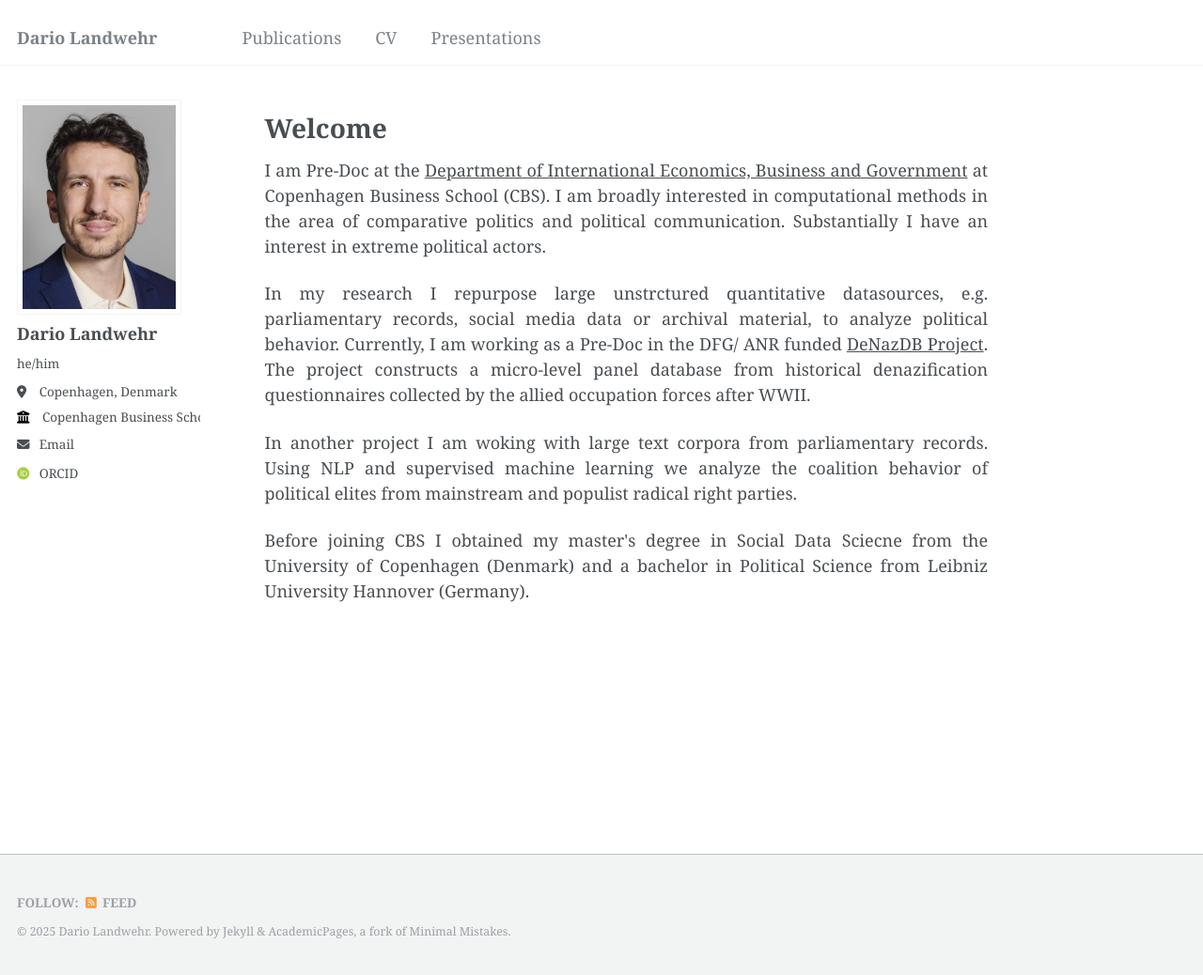
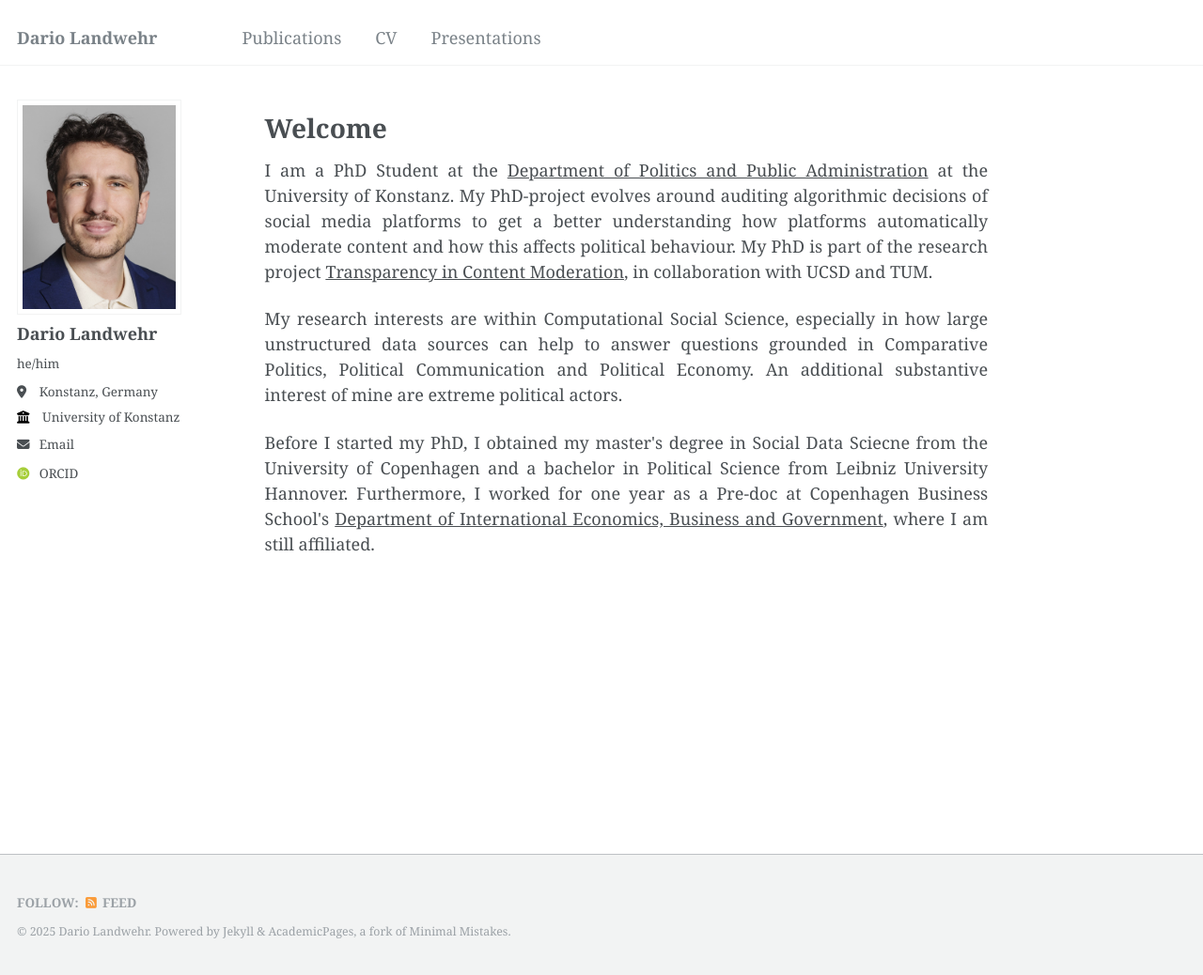
Before and after one commit to DarioLandwehr/DarioLandwehr.github.io, a Jekyll site: the page built from _pages/about.md, in a window 1280 px wide and 1038 px high. Shown: the whole window at 94% size. Built offline with Jekyll 4.4.1, drawn with Linux system fonts in a browser that asks for light colours; some web fonts are replaced.

Commit message:
landing page updated

```diff
--- a/_config.yml
+++ b/_config.yml
@@ -25,10 +25,10 @@ author:
   name             : "Dario Landwehr"
   pronouns         : "he/him"
   bio              : #"Computational Social Science"
-  location         : "Copenhagen, Denmark"
-  employer         : "Copenhagen Business School"
+  location         : "Konstanz, Germany"
+  employer         : "University of Konstanz"
   uri              : # URL
-  email            : "dr.egb@cbs.dk"
+  email            : "dario.landwehr[at]uni-konstanz.de"
 
   # Academic websites
   arxiv            : # URL - Update with the correct link to your profile
--- a/_pages/about.md
+++ b/_pages/about.md
@@ -9,10 +9,8 @@ redirect_from:
 
 Welcome
 ===============
-<p style='text-align: justify;'> I am Pre-Doc at the <a href="https://www.cbs.dk/en/research/departments-and-centres/department-of-international-economics-government-and-business/staff/dregb">Department of International Economics, Business and Government</a> at Copenhagen Business School (CBS). I am broadly interested in computational methods in the area of comparative politics and political communication. Substantially I have an interest in extreme political actors. </p>
+<p style='text-align: justify;'> I am a PhD Student at the <a href="https://www.polver.uni-konstanz.de/cnc/people/phd-students/dario-landwehr/">Department of Politics and Public Administration</a> at the University of Konstanz. My PhD-project evolves around auditing algorithmic decisions of social media platforms to get a better understanding how platforms automatically moderate content and how this affects political behaviour. My PhD is part of the research project <a href="https://www.hfp.tum.de/en/digitalgovernance/research-publications/research-projects/transparency-in-content-moderation/">Transparency in Content Moderation</a>, in collaboration with UCSD and TUM. </p>
 
-<p style='text-align: justify;'> In my research I repurpose large unstrctured quantitative datasources, e.g. parliamentary records, social media data or archival material, to analyze political behavior. Currently, I am working as a Pre-Doc in the DFG/ ANR funded <a href="https://www.janstuckatz.com/denazdb">DeNazDB Project</a>. The project constructs a micro-level panel database from historical denazification questionnaires collected by the allied occupation forces after WWII.</p>
+<p style='text-align: justify;'> My research interests are within Computational Social Science, especially in how large unstructured data sources can help to answer questions grounded in Comparative Politics, Political Communication and Political Economy. An additional substantive interest of mine are extreme political actors.</p>
 
-<p style='text-align: justify;'> In another project I am woking with large text corpora from parliamentary records. Using NLP and supervised machine learning we analyze the coalition behavior of political elites from mainstream and populist radical right parties. </p>
-
-<p style='text-align: justify;'> Before joining CBS I obtained my master's degree in Social Data Sciecne from the University of Copenhagen (Denmark) and a bachelor in Political Science from Leibniz University Hannover (Germany). </p>
+<p style='text-align: justify;'> Before I started my PhD, I obtained my master's degree in Social Data Sciecne from the University of Copenhagen and a bachelor in Political Science from Leibniz University Hannover. Furthermore, I worked for one year as a Pre-doc at Copenhagen Business School's <a href="https://www.cbs.dk/en/research/departments-and-centres/department-of-international-economics-government-and-business/staff/dregb-0">Department of International Economics, Business and Government</a>, where I am still affiliated.</p>
```
Also changed, not shown: 1 other file.
